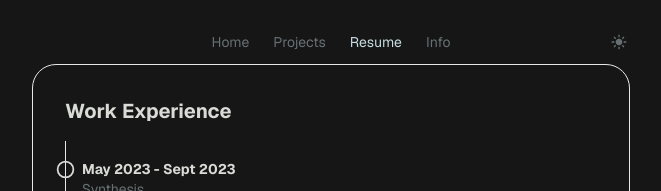
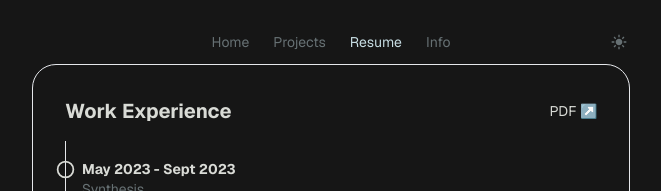
Before and after one commit to danielbuva/dani-portfolio, a Next.js app: page /resume in a window 1280 px wide. Shown: the top 191 px of the page, without its empty margins (309-970 px from the left). Built offline with nearby package versions, Linux system fonts and the light colour scheme.

Commit message:
feat: add pdf link on resume page

```diff
--- a/src/app/resume/page.tsx
+++ b/src/app/resume/page.tsx
@@ -1,10 +1,22 @@
+import Link from "next/link";
 import EducationEntries from "./components/EducationEntries";
 import WorkExperienceEntries from "./components/WorkExperienceEntries";
 
 export default function Resume() {
   return (
     <div>
-      <div className="pb-4 text-xl font-bold">Work Experience</div>
+      <div className="flex items-center justify-between pb-4">
+        <p className="text-xl font-bold">Work Experience</p>
+        <Link
+          className="text-sm"
+          id="link"
+          href="/daniresume.pdf"
+          target="_blank"
+          prefetch
+        >
+          PDF ↗
+        </Link>
+      </div>
       <WorkExperienceEntries />
       <div className="py-4 text-xl font-bold">Education</div>
       <EducationEntries />
```
